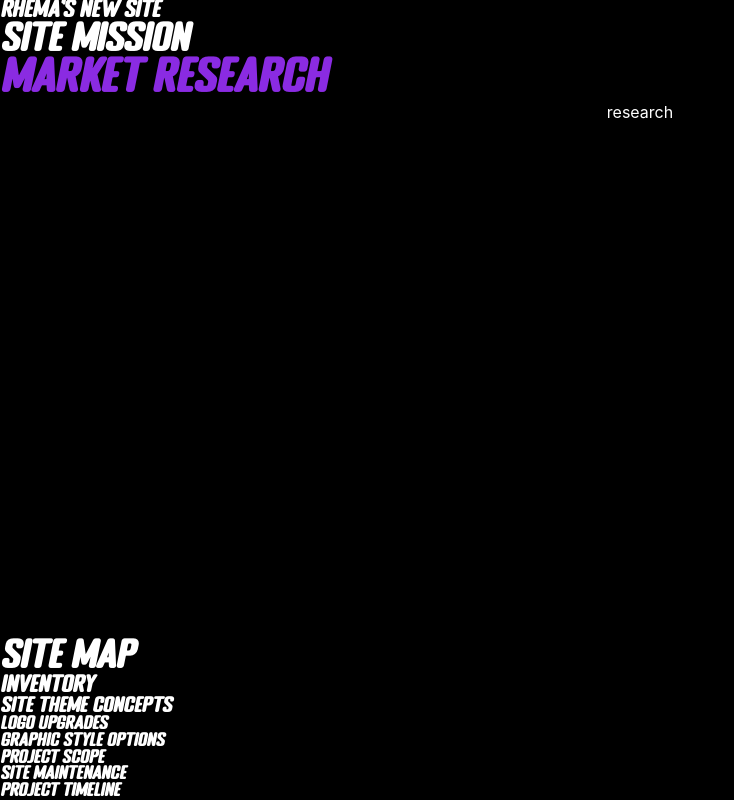
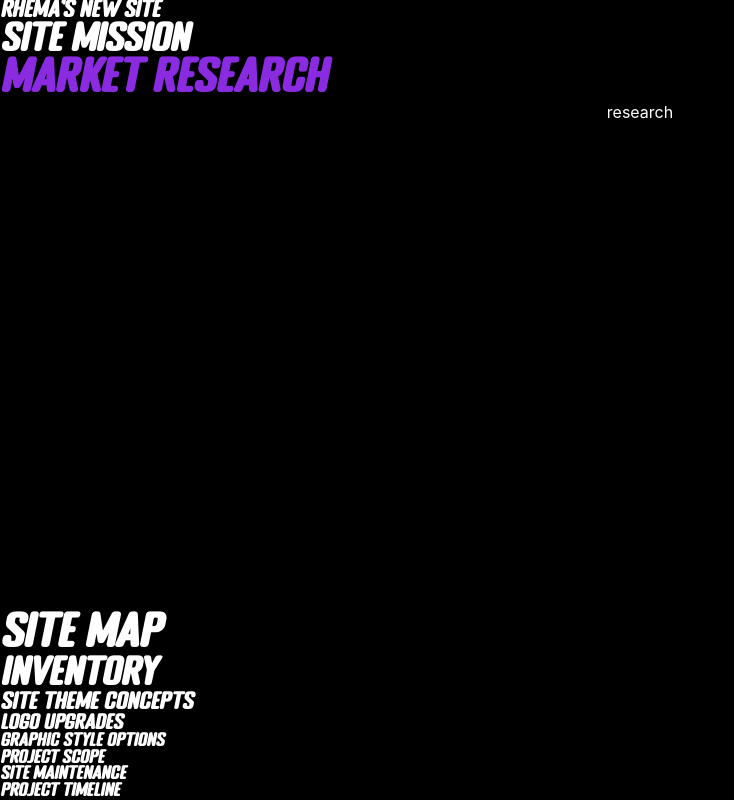
Before and after one commit to RoxanneTabuena/rhema-buyers-guide, a React (Create React App) app: page /mission in a window 1280 px wide. Shown: the whole page, without its empty margins (0-734 px from the left). Built offline with nearby package versions, Linux system fonts and the light colour scheme.

Commit message:
update link sizing logic

```diff
--- a/src/components/root/Footer.js
+++ b/src/components/root/Footer.js
@@ -6,12 +6,15 @@ export const Footer = ({arts}) => {
         let heightX
         switch(i){
             case 0:
+                heightX = style.xl
+                break;
+            case 1:
                 heightX = style.l
                 break;
-            case 1:
+            case 2:
                 heightX = style.m
                 break;
-            case 2:
+            case 3:
                 heightX = style.sm
                 break;
             default:
```
